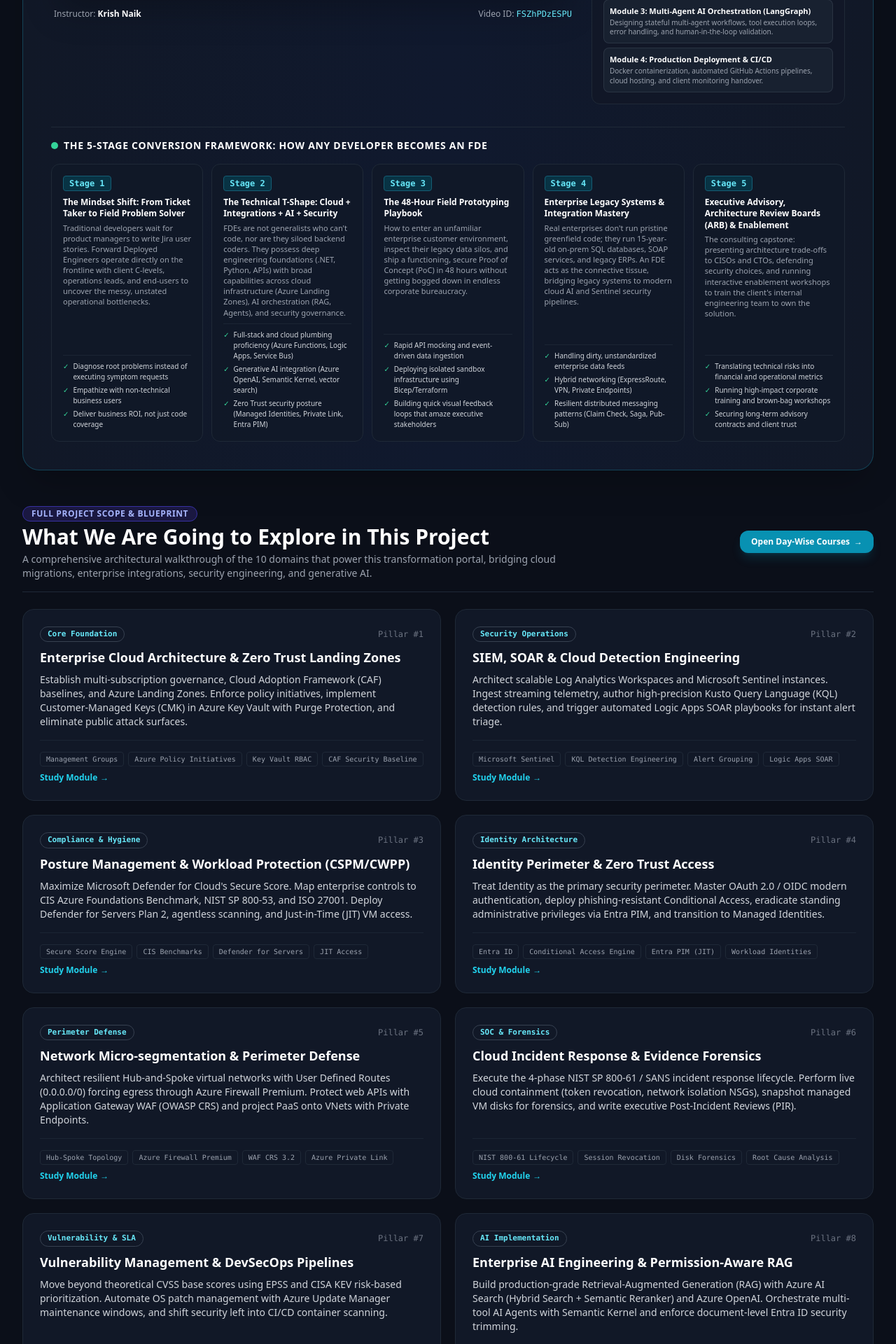
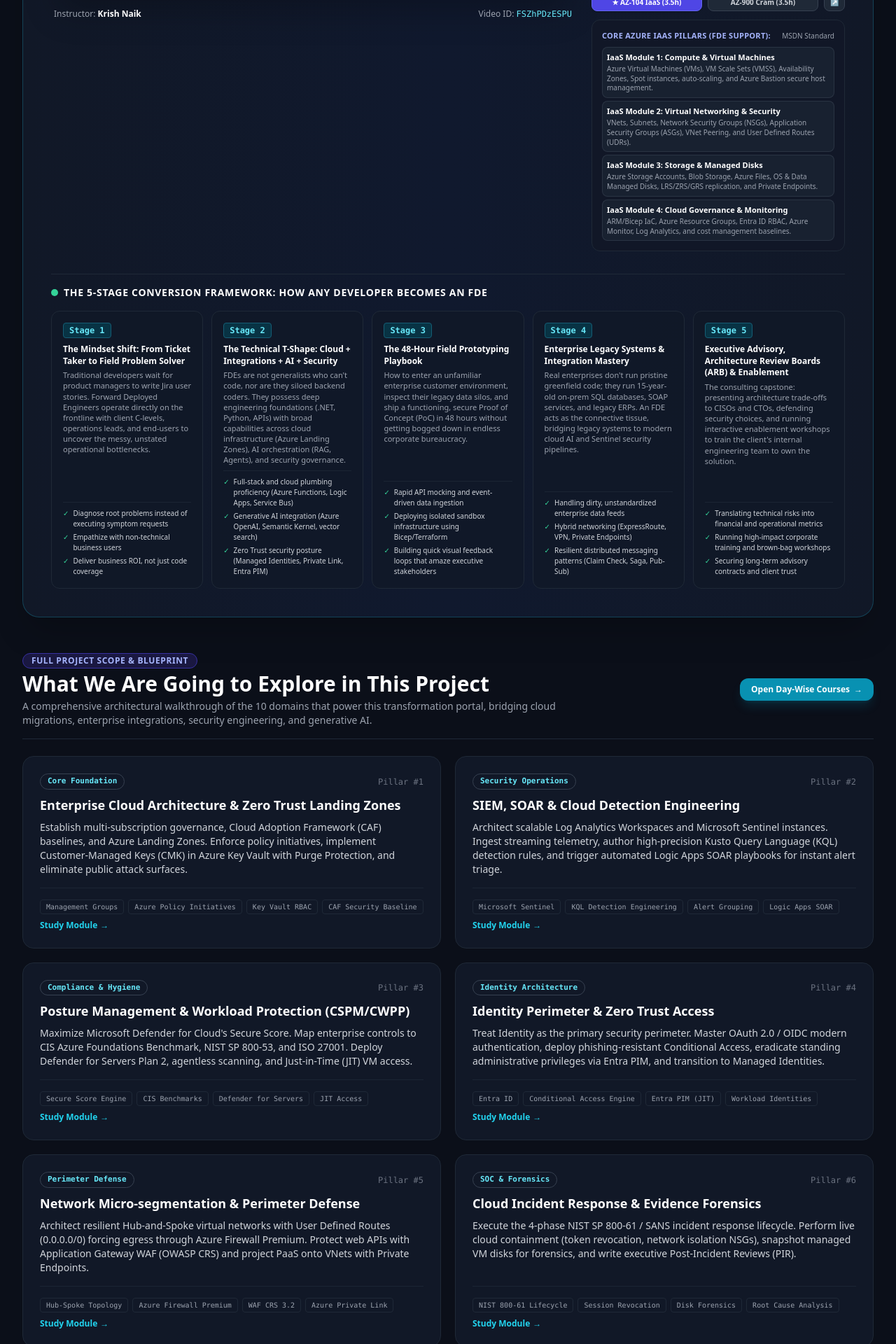
Before and after one commit to AnoopRanjan/fwddeveng, a Flask app: page / in a window 1280 px wide. Shown: the part 1669-3589 px from the top of the page at 70% size. Run offline with Flask 3, Linux system fonts and the light colour scheme; data comes from the database, SQL or seed files in the repository; some libraries are stand-ins or nearby versions.

Commit message:
Add files via upload

```diff
--- a/data/fde_masterclass.py
+++ b/data/fde_masterclass.py
@@ -12,11 +12,24 @@ FDE_MASTER_COURSE = {
     "primary_video_id": "FSZhPDzESPU",
     "primary_video_embed": "https://www.youtube-nocookie.com/embed/FSZhPDzESPU",
     "primary_video_url": "https://www.youtube.com/watch?v=FSZhPDzESPU",
-    "companion_video_id": "NFiDNzQTzXY",
-    "companion_video_embed": "https://www.youtube-nocookie.com/embed/NFiDNzQTzXY",
-    "companion_video_url": "https://www.youtube.com/watch?v=NFiDNzQTzXY",
-    "companion_title": "Forward Deployed Engineer Full Course for Beginners - Saurav Verma",
-    "companion_label": "Saurav Verma FDE Course",
+
+    # Companion FDE Foundations Video: The longest Microsoft / MSDN Azure IaaS Basics full course
+    "companion_video_id": "0Knf9nub4-k",
+    "companion_video_embed": "https://www.youtube-nocookie.com/embed/0Knf9nub4-k",
+    "companion_video_url": "https://www.youtube.com/watch?v=0Knf9nub4-k",
+    "companion_title": "AZ-104 Azure Administrator Complete Study Cram - Full Azure IaaS Masterclass (John Savill / MSDN)",
+    "companion_label": "Azure IaaS Basics Full Course (3.5+ Hrs)",
+    "companion_duration": "3.5+ Hours Marathon Masterclass",
+    "companion_instructor": "John Savill's Technical Training (Official Microsoft / MSDN Curriculum)",
+    "companion_description": "The definitive, longest full-length Microsoft Azure IaaS video masterclass openly available on YouTube. Teaches core cloud infrastructure foundations essential for Forward Deployed Engineers: Virtual Machines (VMs), VM Scale Sets (VMSS), Virtual Networks (VNets), Subnets, NSGs, Peering, Azure Bastion, Storage Accounts, Managed Disks, Entra ID RBAC, and Cloud Monitoring.",
+
+    # Alternative MSDN Foundations Video: AZ-900 Core Cloud Architecture Cram
+    "companion_alt_video_id": "tQp1YkB2Tgs",
+    "companion_alt_video_embed": "https://www.youtube-nocookie.com/embed/tQp1YkB2Tgs",
+    "companion_alt_video_url": "https://www.youtube.com/watch?v=tQp1YkB2Tgs",
+    "companion_alt_title": "AZ-900 Microsoft Azure Fundamentals Study Cram - Core Cloud & IaaS Architecture (John Savill)",
+    "companion_alt_label": "AZ-900 Core Cram (3.5+ Hrs)",
+
     "palantir_video_id": "5OYy_UtINo4",
     "palantir_video_embed": "https://www.youtube-nocookie.com/embed/5OYy_UtINo4",
     "palantir_video_url": "https://www.youtube.com/watch?v=5OYy_UtINo4",
@@ -40,6 +53,24 @@ FDE_MASTER_COURSE = {
         {
             "part": "Module 4: Production Deployment & CI/CD",
             "desc": "Docker containerization, automated GitHub Actions pipelines, cloud hosting, and client monitoring handover."
+        }
+    ],
+    "iaas_chapters": [
+        {
+            "part": "IaaS Module 1: Compute & Virtual Machines",
+            "desc": "Azure Virtual Machines (VMs), VM Scale Sets (VMSS), Availability Zones, Spot instances, auto-scaling, and Azure Bastion secure host management."
+        },
+        {
+            "part": "IaaS Module 2: Virtual Networking & Security",
+            "desc": "VNets, Subnets, Network Security Groups (NSGs), Application Security Groups (ASGs), VNet Peering, and User Defined Routes (UDRs)."
+        },
+        {
+            "part": "IaaS Module 3: Storage & Managed Disks",
+            "desc": "Azure Storage Accounts, Blob Storage, Azure Files, OS & Data Managed Disks, LRS/ZRS/GRS replication, and Private Endpoints."
+        },
+        {
+            "part": "IaaS Module 4: Cloud Governance & Monitoring",
+            "desc": "ARM/Bicep IaC, Azure Resource Groups, Entra ID RBAC, Azure Monitor, Log Analytics, and cost management baselines."
         }
     ],
     "core_stages": [
--- a/data/topics.py
+++ b/data/topics.py
@@ -26,9 +26,9 @@ TOPICS = [
                 "desc": "Canonical security control baseline across identity, network, data protection, and logging."
             },
             {
-                "title": "AZ-500: Manage security operations in Azure",
-                "url": "https://learn.microsoft.com/en-us/training/paths/manage-security-operations-azure/",
-                "desc": "Core learning path for Azure Key Vault, Azure Policy, RBAC, and Microsoft Defender integration."
+                "title": "AZ-104 / AZ-900 Azure Infrastructure & IaaS Foundations (MSDN)",
+                "url": "https://learn.microsoft.com/en-us/training/paths/azure-administrator-prerequisites/",
+                "desc": "Official Microsoft IaaS curriculum: Virtual Machines, virtual networking, storage accounts, and cloud governance."
             },
             {
                 "title": "Azure Enterprise Landing Zone Architecture",
--- a/templates/index.html
+++ b/templates/index.html
@@ -217,23 +217,57 @@
             <!-- Companion FDE Course Video & Chapters (1 column) -->
             <div class="space-y-3 flex flex-col justify-between">
                 <div>
-                    <h3 class="text-xs font-bold text-gray-400 uppercase tracking-wider mb-2 flex items-center gap-1.5">
-                        <span class="w-2 h-2 rounded-full bg-indigo-400"></span>
-                        <span>Companion FDE Foundations Video</span>
-                    </h3>
-                    <div class="aspect-video w-full rounded-xl overflow-hidden bg-black border border-gray-800 shadow-lg">
-                        <iframe class="w-full h-full" src="{{ fde_course.companion_video_embed }}" title="{{ fde_course.companion_title }}" frameborder="0" allow="accelerometer; autoplay; clipboard-write; encrypted-media; gyroscope; picture-in-picture" allowfullscreen></iframe>
+                    <div class="flex items-center justify-between mb-2">
+                        <h3 class="text-xs font-bold text-gray-300 uppercase tracking-wider flex items-center gap-1.5">
+                            <span class="w-2 h-2 rounded-full bg-indigo-400"></span>
+                            <span>Companion FDE Foundations Video</span>
+                        </h3>
+                        <span class="px-2 py-0.5 rounded text-[10px] font-bold bg-indigo-950 text-indigo-300 border border-indigo-800 font-mono">
+                            3.5+ Hrs MSDN / Microsoft
+                        </span>
+                    </div>
+
+                    <!-- Video Embed Frame -->
+                    <div class="aspect-video w-full rounded-xl overflow-hidden bg-black border border-gray-800 shadow-lg relative">
+                        <iframe id="companion-player-iframe" class="w-full h-full" src="{{ fde_course.companion_video_embed }}" title="{{ fde_course.companion_title }}" frameborder="0" allow="accelerometer; autoplay; clipboard-write; encrypted-media; gyroscope; picture-in-picture" allowfullscreen></iframe>
+                    </div>
+
+                    <!-- IaaS Course Video Details & Switcher -->
+                    <div class="mt-2 space-y-1.5">
+                        <div class="flex items-center justify-between text-[11px] text-gray-400">
+                            <span>Instructor: <strong class="text-white">{{ fde_course.companion_instructor }}</strong></span>
+                            <span class="text-indigo-400 font-mono font-bold">{{ fde_course.companion_duration }}</span>
+                        </div>
+                        <p class="text-[11px] text-gray-300 leading-snug">
+                            {{ fde_course.companion_description }}
+                        </p>
+
+                        <!-- Quick Toggle Between AZ-104 IaaS Deep Dive & AZ-900 Core Cram -->
+                        <div class="flex items-center gap-2 pt-1">
+                            <button id="btn-iaas-az104" onclick="switchCompanion('{{ fde_course.companion_video_id }}', '{{ fde_course.companion_title }}', 'btn-iaas-az104')" class="px-2.5 py-1 rounded-lg text-[10px] font-bold bg-indigo-600 text-white border border-indigo-500 shadow transition flex-1 text-center">
+                                ★ AZ-104 IaaS (3.5h)
+                            </button>
+                            <button id="btn-iaas-az900" onclick="switchCompanion('{{ fde_course.companion_alt_video_id }}', '{{ fde_course.companion_alt_title }}', 'btn-iaas-az900')" class="px-2.5 py-1 rounded-lg text-[10px] font-semibold bg-gray-800 hover:bg-gray-700 text-gray-300 border border-gray-700 transition flex-1 text-center">
+                                AZ-900 Cram (3.5h)
+                            </button>
+                            <a id="companion-external-link" href="{{ fde_course.companion_video_url }}" target="_blank" rel="noopener noreferrer" class="px-2 py-1 rounded-lg text-[10px] font-semibold bg-gray-800 hover:bg-gray-700 text-cyan-300 border border-gray-700 transition" title="Open on YouTube">
+                                ↗
+                            </a>
+                        </div>
                     </div>
                 </div>
 
-                <!-- Structured Course Chapters -->
-                <div class="p-4 rounded-xl bg-gray-900/90 border border-gray-800 space-y-2 text-xs">
-                    <span class="font-bold text-cyan-300 block uppercase tracking-wide text-[11px]">Core Curriculum Modules Covered:</span>
-                    <div class="space-y-1.5 text-[11px] text-gray-300">
-                        {% for ch in fde_course.chapters %}
-                        <div class="p-2 rounded-lg bg-gray-800/60 border border-gray-700/60">
-                            <strong class="text-white block">{{ ch.part }}</strong>
-                            <span class="text-gray-400 text-[10px] leading-snug block mt-0.5">{{ ch.desc }}</span>
+                <!-- Structured IaaS Curriculum Modules for FDE Support -->
+                <div class="p-3.5 rounded-xl bg-gray-900/90 border border-gray-800 space-y-2 text-xs mt-3">
+                    <div class="flex items-center justify-between">
+                        <span class="font-bold text-indigo-300 uppercase tracking-wide text-[11px]">Core Azure IaaS Pillars (FDE Support):</span>
+                        <span class="text-[10px] text-gray-400">MSDN Standard</span>
+                    </div>
+                    <div class="space-y-1 text-[11px] text-gray-300">
+                        {% for mod in fde_course.iaas_chapters %}
+                        <div class="p-1.5 rounded-lg bg-gray-800/60 border border-gray-700/60">
+                            <strong class="text-white block text-[11px]">{{ mod.part }}</strong>
+                            <span class="text-gray-400 text-[10px] leading-snug block mt-0.5">{{ mod.desc }}</span>
                         </div>
                         {% endfor %}
                     </div>
@@ -447,6 +481,28 @@
             modal.classList.toggle('hidden');
         }
     }
+
+    function switchCompanion(videoId, title, btnId) {
+        const iframe = document.getElementById('companion-player-iframe');
+        const extLink = document.getElementById('companion-external-link');
+        const btnAz104 = document.getElementById('btn-iaas-az104');
+        const btnAz900 = document.getElementById('btn-iaas-az900');
+
+        if (iframe) {
+            iframe.src = 'https://www.youtube-nocookie.com/embed/' + videoId;
+            iframe.title = title;
+        }
+        if (extLink) {
+            extLink.href = 'https://www.youtube.com/watch?v=' + videoId;
+        }
+        if (btnId === 'btn-iaas-az104') {
+            if (btnAz104) btnAz104.className = 'px-2.5 py-1 rounded-lg text-[10px] font-bold bg-indigo-600 text-white border border-indigo-500 shadow transition flex-1 text-center';
+            if (btnAz900) btnAz900.className = 'px-2.5 py-1 rounded-lg text-[10px] font-semibold bg-gray-800 hover:bg-gray-700 text-gray-300 border border-gray-700 transition flex-1 text-center';
+        } else if (btnId === 'btn-iaas-az900') {
+            if (btnAz900) btnAz900.className = 'px-2.5 py-1 rounded-lg text-[10px] font-bold bg-indigo-600 text-white border border-indigo-500 shadow transition flex-1 text-center';
+            if (btnAz104) btnAz104.className = 'px-2.5 py-1 rounded-lg text-[10px] font-semibold bg-gray-800 hover:bg-gray-700 text-gray-300 border border-gray-700 transition flex-1 text-center';
+        }
+    }
     </script>
 </div>
 {% endblock %}
```
Also changed, not shown: data/roadmap.py (+14 -14 lines).
